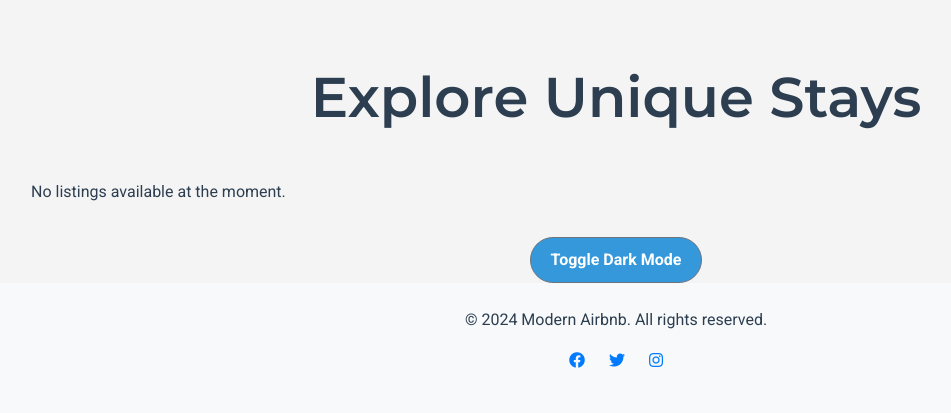
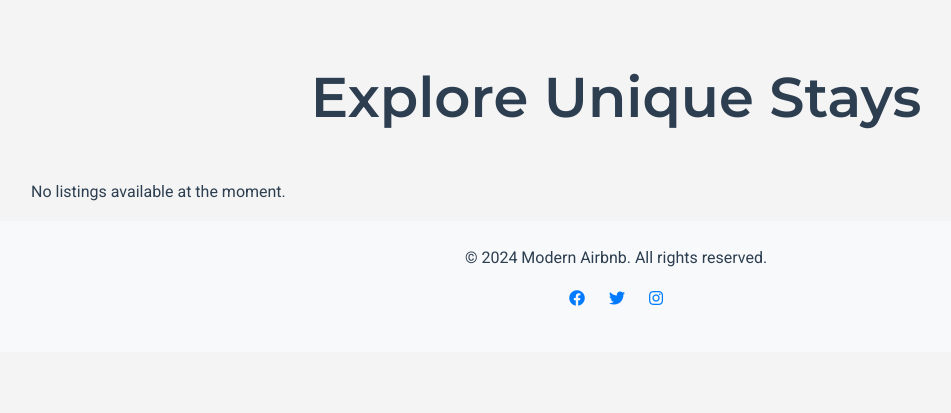
Before and after one commit to Afuyah/airbnb_clone, a Flask app: page /listings/listings in a window 1280 px wide. Shown: the part 80-493 px from the top of the page, without its empty margins (24-975 px from the left). Run offline with Flask 3, Linux system fonts and the light colour scheme; some libraries are stand-ins or nearby versions.

Commit message:
merged errors

```diff
--- a/app/templates/listings/view_listing.html
+++ b/app/templates/listings/view_listing.html
@@ -19,7 +19,7 @@
 
     <!-- Image Slider -->
     <div class="row mt-4">
-        <div class="col-12">
+        <div class="col-12 px-0"> <!-- Remove padding -->
             <div class="swiper-container shadow-sm rounded">
                 <div class="swiper-wrapper">
                     {% if listing.images %}
--- a/app/templates/listings/view_listings.html
+++ b/app/templates/listings/view_listings.html
@@ -36,10 +36,6 @@
     </button>
 </div>
 
-<!-- Dark Mode Toggle -->
-<div class="dark-mode-toggle text-center mt-3">
-    <button id="darkModeToggle" class="btn btn-outline-secondary">Toggle Dark Mode</button>
-</div>
 
 <script>
     document.addEventListener("DOMContentLoaded", function() {
```
